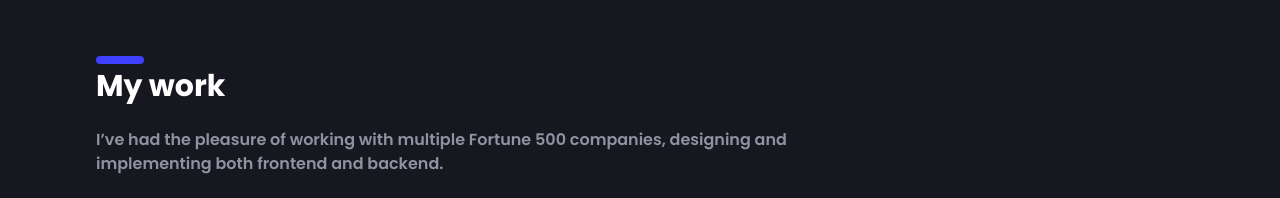
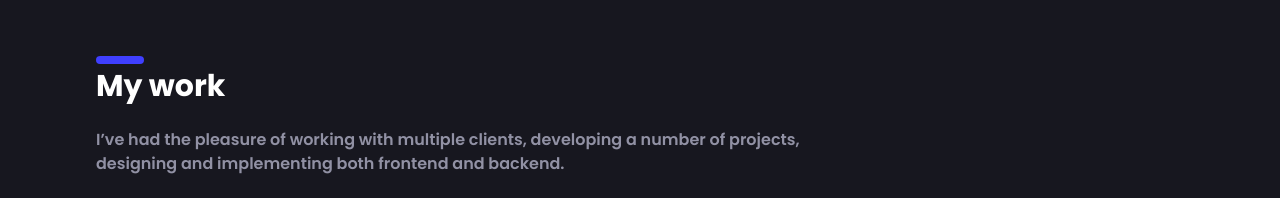
Before and after one commit to FouadChaker/portfolio, a website: page index.html in a window 1280 px wide. Shown: the part 960-1158 px from the top of the page. Drawn offline with Linux system fonts and the light colour scheme.

Commit message:
first edit

```diff
--- a/index.html
+++ b/index.html
@@ -61,7 +61,7 @@
     <div class="container mt-64 flex justify-between items-center mx-auto px-8 md:px-14 lg:px-24 w-full">
         <section class="w-full">
             <h2 id="work" class="secondary-title">My work</h2>
-            <p class="section-paragraph">I’ve had the pleasure of working with multiple Fortune 500 companies, designing and implementing both frontend and backend.</p>
+            <p class="section-paragraph">I’ve had the pleasure of working with multiple clients, developing a number of projects, designing and implementing both frontend and backend.</p>
 
             <div class="grid grid-cols-1 md:grid-cols-2 lg:grid-cols-3 gap-6 mt-6">
                 <img src="https://images.unsplash.com/photo-1576153192396-180ecef2a715?ixlib=rb-1.2.1&ixid=MnwxMjA3fDB8MHxwaG90by1wYWdlfHx8fGVufDB8fHx8&auto=format&fit=crop&w=1374&q=80" class="w-full bg-nav h-36 lg:h-72 object-cover">
```
